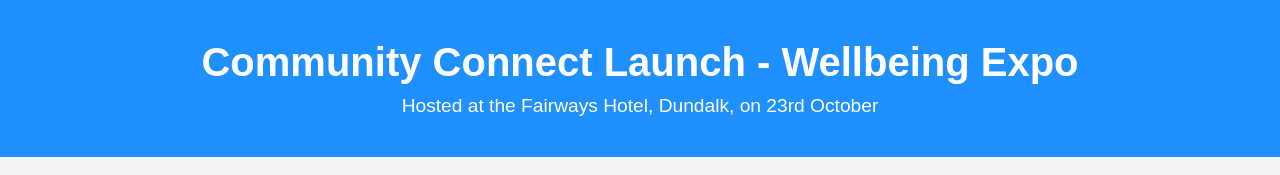
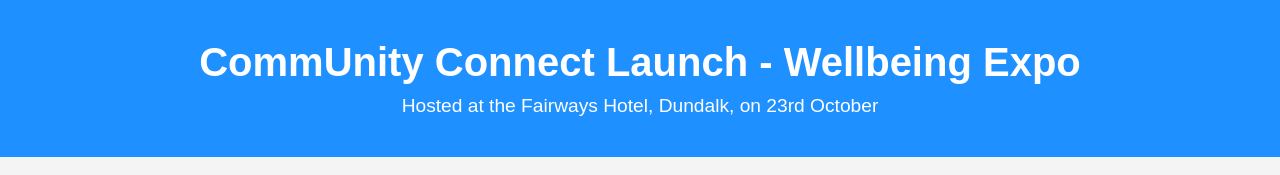
Before and after one commit to jamestclassics/5WaystoWellbeing, a plain HTML site: page index.html in a window 1280 px wide. Shown: the top 175 px of the page. Drawn offline with Linux system fonts and the light colour scheme.

Commit message:
Update index.html

```diff
--- a/index.html
+++ b/index.html
@@ -84,7 +84,7 @@
 
     <!-- Hero Section -->
     <div class="hero">
-        <h1>Community Connect Launch - Wellbeing Expo</h1>
+        <h1>CommUnity Connect Launch - Wellbeing Expo</h1>
         <p>Hosted at the Fairways Hotel, Dundalk, on 23rd October</p>
     </div>
 
```
